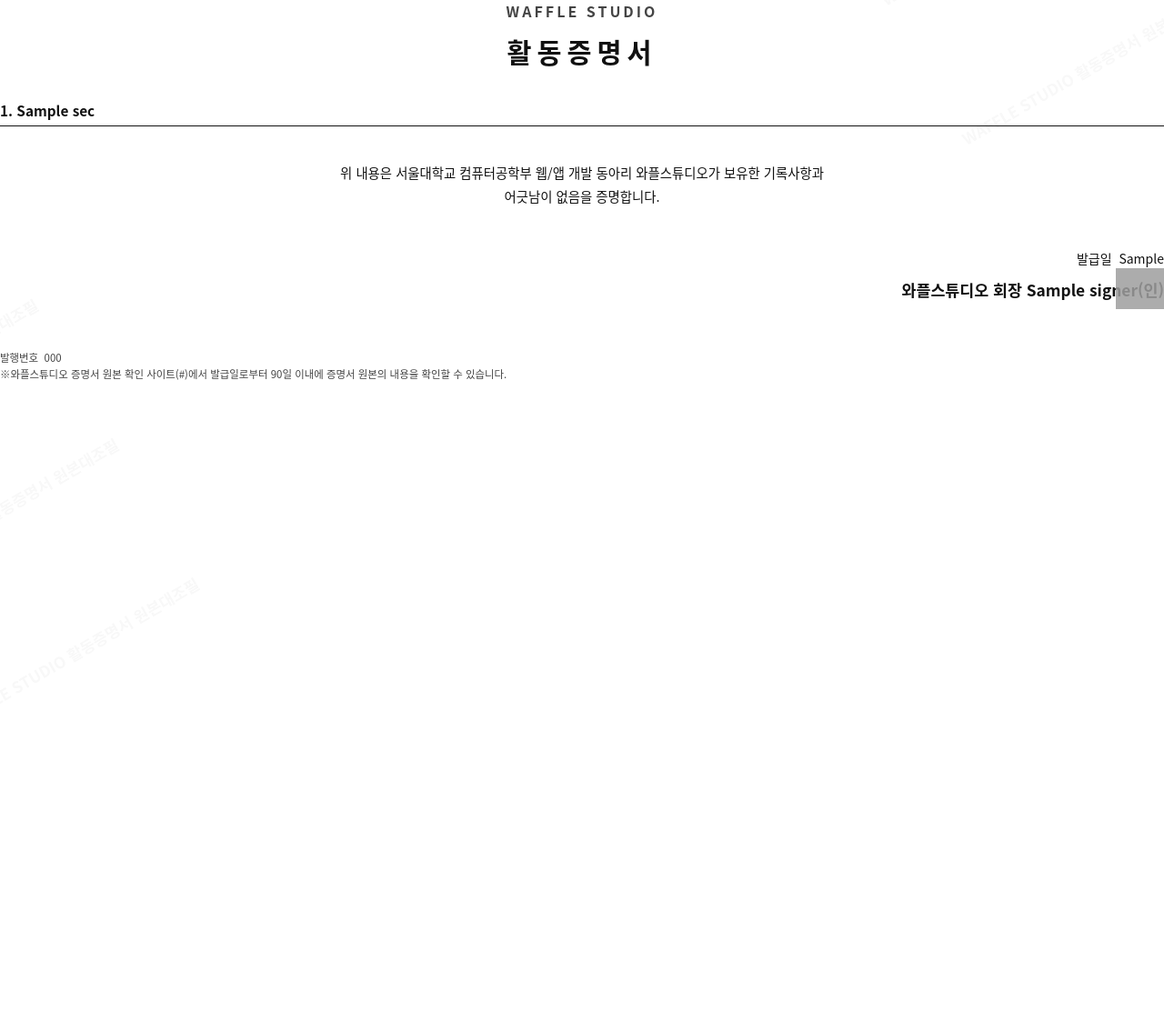
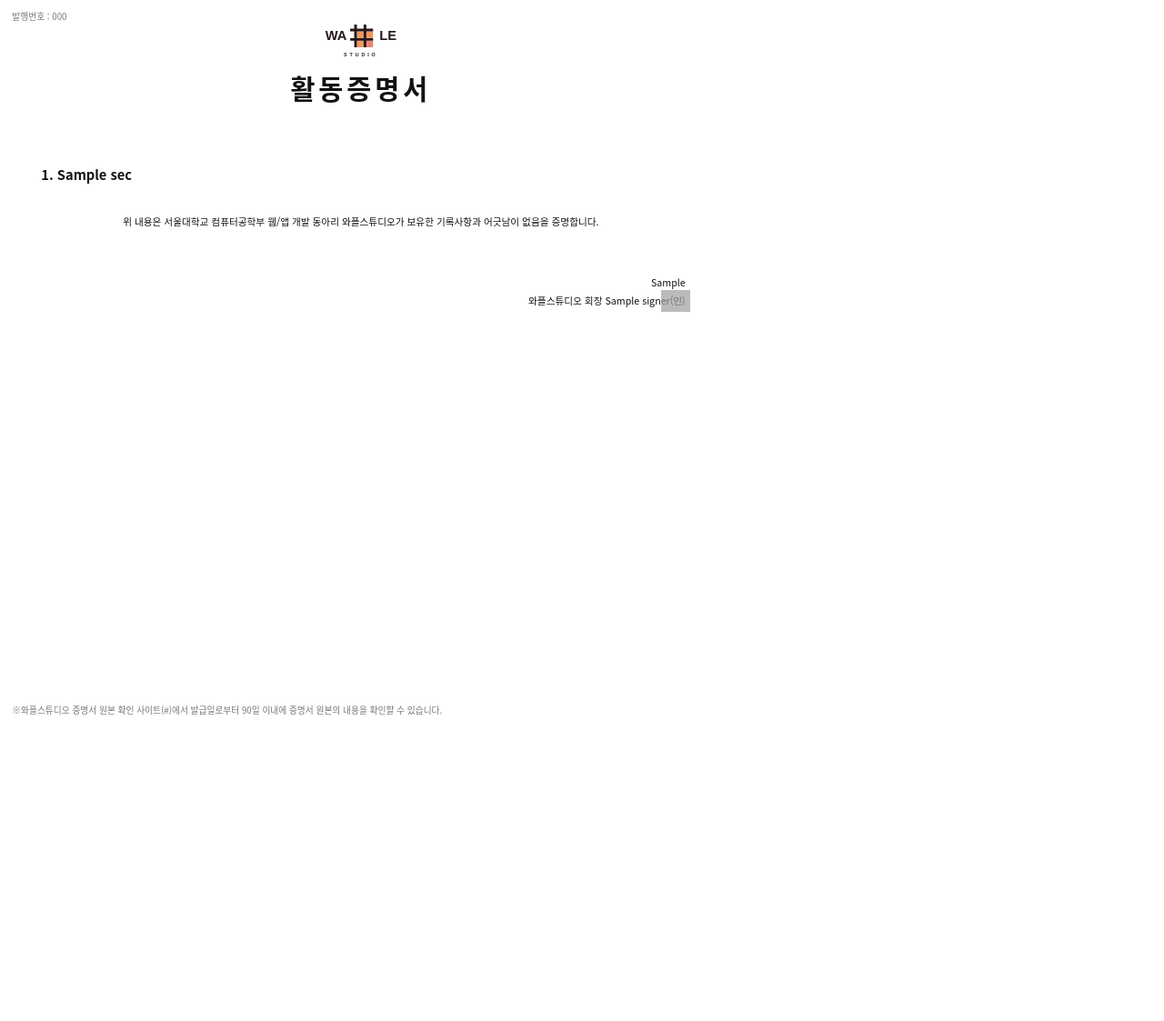
Before and after one commit to wafflestudio/waffice-fastapi, a Python web app: template app/templates/certificate.html in a window 1280 px wide. Shown: the whole page at 91% size. Before the commit the page ends 418 px from the top, so only its background shows below. Run offline with Jinja, Linux system fonts and the light colour scheme; the template is opened without the code that fills it: most values are stand-ins (such as "Sample title", 1, 10 or a date in 2020); grey boxes are pictures that could not be loaded.

Commit message:
Redesign activity certificate PDF template

```diff
--- a/app/templates/certificate.html
+++ b/app/templates/certificate.html
@@ -1,6 +1,5 @@
-<!-- 활동증명서(certificate of activities) PDF 템플릿.
-     app.services.certificate_render.build_context()가 만든 컨텍스트로 렌더링된다.
-     WeasyPrint 전용 HTML이며 브라우저에서 직접 열어볼 용도가 아니다(원격 자원 fetch 금지). -->
+<!-- 활동증명서 PDF 템플릿.
+     app.services.certificate_render.build_context()가 만든 컨텍스트로 렌더링된다. -->
 <!doctype html>
 <html lang="ko">
 <head>
@@ -8,12 +7,9 @@
 <title>활동증명서</title>
 <meta name="author" content="와플스튜디오">
 <style>
-  /* 발행번호는 페이지마다 반복되는 @page 여백 대신, 본문 하단의 .footer-note
-     블록 하나로만 표시한다(둘 다 쓰면 콘텐츠가 넘쳐 2페이지가 되는 문서에서
-     발행번호가 중복 표시된다). */
   @page {
     size: A4;
-    margin: 22mm 18mm 18mm 18mm;
+    margin: 0;
   }
 
   * {
@@ -23,198 +19,232 @@
   html, body {
     margin: 0;
     padding: 0;
+    width: 210mm;
     font-family: "Noto Sans CJK KR", "Noto Sans KR", "NanumGothic", "Malgun Gothic",
       "Apple SD Gothic Neo", sans-serif;
-    color: #111;
-    font-size: 10.5pt;
-    line-height: 1.5;
+    color: #121212;
   }
 
-  /* 전면 대각선 워터마크: 위변조 방지용 반복 텍스트 레이어. */
-  .watermark {
+  body {
+    min-height: 297mm;
+    padding: 0 30pt 24pt;
+    font-size: 8pt;
+    line-height: 1.25;
+  }
+
+  .issue-number,
+  .verification {
     position: fixed;
-    top: 0;
-    left: 0;
-    width: 100%;
-    height: 100%;
-    z-index: -1;
-    overflow: hidden;
+    left: 10pt;
+    right: 10pt;
+    color: #777;
+    font-size: 7.3pt;
+    line-height: 10pt;
   }
-  .watermark-grid {
-    position: absolute;
-    top: -50%;
-    left: -50%;
-    width: 200%;
-    height: 200%;
-    display: flex;
-    flex-wrap: wrap;
-    align-content: flex-start;
-    transform: rotate(-30deg);
+
+  .issue-number {
+    top: 9pt;
   }
-  .watermark-cell {
-    width: 50%;
-    padding: 20mm 0;
-    text-align: center;
-    font-size: 13pt;
-    font-weight: 700;
-    color: #000;
-    opacity: 0.028;
+
+  .verification {
+    bottom: 9pt;
     white-space: nowrap;
   }
 
   .header {
+    height: 137pt;
+    padding-top: 20pt;
     text-align: center;
-    margin-bottom: 8mm;
   }
-  .header .wordmark {
-    font-size: 12pt;
+
+  .brand-main {
+    display: flex;
+    align-items: center;
+    justify-content: center;
+    height: 19pt;
+    color: #27181d;
+    font-family: Arial, sans-serif;
+    font-size: 11pt;
+    font-weight: 800;
+    letter-spacing: 0;
+  }
+
+  .brand-mark {
+    width: 19pt;
+    height: 19pt;
+    margin: 0 5pt 0 3pt;
+  }
+
+  .brand-studio {
+    margin-top: 4pt;
+    color: #27181d;
+    font-family: Arial, sans-serif;
+    font-size: 4pt;
     font-weight: 700;
-    letter-spacing: 3px;
-    color: #444;
+    letter-spacing: 2.2pt;
+    line-height: 5pt;
   }
+
   .header .title {
-    margin-top: 3mm;
+    margin: 12pt 0 0;
     font-size: 22pt;
     font-weight: 800;
-    letter-spacing: 6px;
+    letter-spacing: 3pt;
+    line-height: 24pt;
   }
 
   section.cert-section {
-    margin-bottom: 6mm;
-    /* 표 중간에서 페이지가 갈라지지 않도록 한다(제목과 표는 항상 같은 페이지). */
     page-break-inside: avoid;
   }
+
+  section[data-type="qualification"] {
+    margin-top: 36pt;
+  }
+
+  section[data-type="discipline"] {
+    margin-top: 34pt;
+  }
+
+  section[data-type="projects"],
+  section[data-type="executive"] {
+    margin-top: 31pt;
+  }
+
   section.cert-section h2 {
-    font-size: 11.5pt;
+    margin: 0 0 13pt 4pt;
+    font-size: 11pt;
     font-weight: 700;
-    border-bottom: 1.4pt solid #111;
-    padding-bottom: 1.5mm;
-    margin: 0 0 3mm 0;
+    line-height: 14pt;
+  }
+
+  section[data-type="discipline"] h2 {
+    margin-bottom: 16pt;
   }
 
   table.section-table {
     width: 100%;
     border-collapse: collapse;
-    font-size: 9.8pt;
+    table-layout: fixed;
+    border-top: 1pt solid #dbdfe0;
+    font-size: 8pt;
   }
+
   table.section-table th,
   table.section-table td {
-    border: 0.7pt solid #999;
-    padding: 2.2mm 2.6mm;
+    height: 25pt;
+    padding: 3pt 8pt;
+    border: 0;
+    border-bottom: 1pt solid #dbdfe0;
     text-align: center;
     vertical-align: middle;
   }
+
   table.section-table th {
-    background: #f2f2f2;
-    font-weight: 700;
-  }
-  table.section-table td.empty-row {
-    padding: 4mm 0;
-    color: #555;
+    background: #f7f7f7;
+    font-weight: 600;
   }
 
-  table.personal-table td.label {
-    width: 22%;
-    background: #f2f2f2;
-    font-weight: 700;
-  }
-  table.personal-table td.value {
-    text-align: left;
-    padding-left: 4mm;
+  table.section-table td.empty-row {
+    color: #777;
   }
 
-  /* 증명 문구 + 발급일/서명 + 발행번호/검증 안내를 하나의 단위로 묶어, 페이지가
-     갈라질 때 이 블록 중간에서 끊기지 않고(가능하다면) 통째로 다음 페이지로
-     넘어가게 한다. */
+  .personal-details {
+    margin-left: 50pt;
+  }
+
+  .personal-row {
+    line-height: 10pt;
+  }
+
+  .personal-row span:first-child {
+    display: inline-block;
+    width: 70pt;
+  }
+
+  .personal-row + .personal-row {
+    margin-top: 8pt;
+  }
+
   .closing-block {
+    margin-top: 26pt;
     page-break-inside: avoid;
   }
 
   .certification-sentence {
-    margin: 10mm 0 12mm 0;
+    margin: 0;
     text-align: center;
-    font-size: 10.8pt;
-    line-height: 1.8;
+    font-size: 8pt;
+    line-height: 12pt;
+    white-space: nowrap;
   }
 
   .signoff {
-    position: relative;
+    margin-top: 39pt;
     text-align: right;
-    margin-bottom: 14mm;
   }
+
   .signoff .issued-on {
-    margin-bottom: 3mm;
+    margin-bottom: 4pt;
+    line-height: 11pt;
   }
+
   .signoff .signer-line {
     position: relative;
     display: inline-block;
-    font-size: 13pt;
-    font-weight: 700;
+    font-size: 8pt;
+    font-weight: 400;
+    line-height: 11pt;
   }
+
   .signoff .signature-img {
     position: absolute;
-    /* 이름줄 "(인)" 위에 서명을 겹쳐 얹되(top:-3mm) 위쪽 발급일 날짜줄은
-       침범하지 않는다. max-width/max-height로 양방향 상자에 가둬 어떤
-       종횡비의 서명이 와도 넘치지 않게 하고, opacity로 흐릿하게 처리해
-       겹친 글자가 비쳐 보이도록 한다. 투명 배경 PNG 권장 — JPEG는 흰 배경
-       박스가 생겨 글자를 가릴 수 있다. */
-    right: -2mm;
-    top: -3mm;
-    max-width: 46mm;
-    max-height: 12mm;
+    right: -4pt;
+    top: -4pt;
+    max-width: 30pt;
+    max-height: 18pt;
     object-fit: contain;
-    opacity: 0.85;
-  }
-
-  .footer-note {
-    margin-top: 6mm;
-    font-size: 8.6pt;
-    color: #444;
-  }
-  .footer-note .verify-url {
-    word-break: break-all;
+    opacity: 0.7;
   }
 </style>
 </head>
 <body>
 
-  <div class="watermark">
-    <div class="watermark-grid">
-      {% for _ in range(10) %}
-      <div class="watermark-cell">WAFFLE STUDIO 활동증명서 원본대조필</div>
-      {% endfor %}
-    </div>
-  </div>
+  <div class="issue-number">발행번호 : {{ issue_number_display }}</div>
 
   <div class="header">
-    <div class="wordmark">WAFFLE STUDIO</div>
+    <div class="brand-main">
+      <span>WA</span>
+      <svg class="brand-mark" viewBox="342.758 97 18.936 19.03" aria-hidden="true">
+        <path d="M361.694 110.424H356.125V116.03H361.694V110.424Z" fill="#ED8573"/>
+        <path d="M353.897 110.424H348.328V116.03H353.897V110.424Z" fill="#F0975E"/>
+        <path d="M361.694 102.607H356.125V108.214H361.694V102.607Z" fill="#F0975E"/>
+        <path d="M353.897 102.607H348.328V108.214H353.897V102.607Z" fill="#F0975E"/>
+        <path fill-rule="evenodd" clip-rule="evenodd" d="M348.327 97H346.101V100.4H342.758V102.606H346.101V108.212H342.758V110.419H346.101V116.025H348.327V110.423H353.896V116.03H356.122V110.423H361.692V108.217H356.122V102.606H361.692V100.4H356.122V97H353.896V100.4H348.327V97ZM353.896 108.212V102.606H348.327V108.212H353.896Z" fill="#27181D"/>
+      </svg>
+      <span>LE</span>
+    </div>
+    <div class="brand-studio">STUDIO</div>
     <div class="title">활동증명서</div>
   </div>
 
   {% for sec in sections %}
-  <section class="cert-section">
+  <section class="cert-section" data-type="{{ sec.type }}">
     <h2>{{ sec.number }}. {{ sec.title }}</h2>
 
     {% if sec.type == "personal" %}
-    <table class="section-table personal-table">
-      <tr>
-        <td class="label">성명</td>
-        <td class="value">{{ sec.data.name }}</td>
-      </tr>
-      <tr>
-        <td class="label">학번</td>
-        <td class="value">{{ sec.data.student_id }}</td>
-      </tr>
-    </table>
+    <div class="personal-details">
+      <div class="personal-row"><span>성명</span><span>{{ sec.data.name }}</span></div>
+      <div class="personal-row"><span>학번</span><span>{{ sec.data.student_id }}</span></div>
+    </div>
 
     {% elif sec.type == "qualification" %}
     {% if sec.rows %}
     <table class="section-table">
       <thead>
         <tr>
-          <th style="width: 22%">기준일</th>
-          <th style="width: 48%">내용</th>
-          <th style="width: 30%">사유</th>
+          <th style="width: 24%">기준일</th>
+          <th style="width: 23%">내용</th>
+          <th style="width: 53%">사유</th>
         </tr>
       </thead>
       <tbody>
@@ -262,9 +292,9 @@
     <table class="section-table">
       <thead>
         <tr>
-          <th style="width: 40%">명칭</th>
-          <th style="width: 38%">기간</th>
-          <th style="width: 22%">역할</th>
+          <th style="width: 24%">명칭</th>
+          <th style="width: 23%">기간</th>
+          <th style="width: 53%">역할</th>
         </tr>
       </thead>
       <tbody>
@@ -286,8 +316,8 @@
     <table class="section-table">
       <thead>
         <tr>
-          <th style="width: 60%">기간</th>
-          <th style="width: 40%">역할</th>
+          <th style="width: 22%">기간</th>
+          <th style="width: 78%">역할</th>
         </tr>
       </thead>
       <tbody>
@@ -308,12 +338,11 @@
 
   <div class="closing-block">
     <p class="certification-sentence">
-      위 내용은 서울대학교 컴퓨터공학부 웹/앱 개발 동아리 와플스튜디오가 보유한 기록사항과<br>
-      어긋남이 없음을 증명합니다.
+      위 내용은 서울대학교 컴퓨터공학부 웹/앱 개발 동아리 와플스튜디오가 보유한 기록사항과 어긋남이 없음을 증명합니다.
     </p>
 
     <div class="signoff">
-      <div class="issued-on">발급일&nbsp;&nbsp;{{ issued_on_display }}</div>
+      <div class="issued-on">{{ issued_on_display }}</div>
       <div class="signer-line">
         {% if signer.type == "advisor" %}
         와플스튜디오 지도교수 {{ signer.name }}(인)
@@ -326,12 +355,10 @@
       </div>
     </div>
 
-    <div class="footer-note">
-      <div>발행번호&nbsp;&nbsp;{{ issue_number_display }}</div>
-      <div class="verify-url">
-        ※와플스튜디오 증명서 원본 확인 사이트({{ verify_url }})에서 발급일로부터 90일 이내에 증명서 원본의 내용을 확인할 수 있습니다.
-      </div>
-    </div>
+  </div>
+
+  <div class="verification">
+    ※와플스튜디오 증명서 원본 확인 사이트({{ verify_url }})에서 발급일로부터 90일 이내에 증명서 원본의 내용을 확인할 수 있습니다.
   </div>
 
 </body>
```
